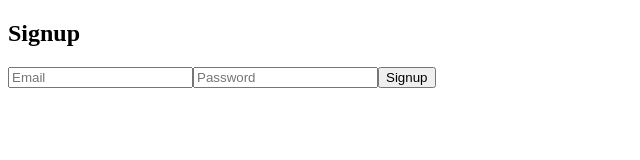
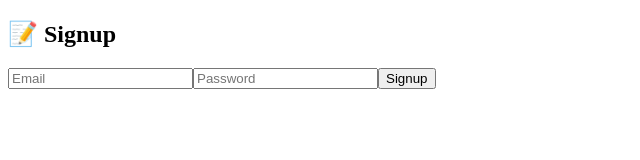
Before and after one commit to Renuka-019/ai-skill-matcher, a React (Create React App) app: page /signup in a window 1280 px wide. Shown: the top 160 px of the page, without its empty margins (0-640 px from the left). Built offline with nearby package versions, Linux system fonts and the light colour scheme.

Commit message:
Update Signup.js

```diff
--- a/src/Signup.js
+++ b/src/Signup.js
@@ -1,10 +1,10 @@
 import React, { useState } from "react";
 import { useNavigate } from "react-router-dom";
+import { motion } from "framer-motion";
 
 function Signup() {
   const [email, setEmail] = useState("");
   const [password, setPassword] = useState("");
-
   const navigate = useNavigate();
 
   const handleSignup = async () => {
@@ -21,15 +21,17 @@ function Signup() {
   };
 
   return (
-    <div className="card">
-      <h2>Signup</h2>
+    <div className="container">
+      <motion.div className="card" initial={{ opacity: 0 }} animate={{ opacity: 1 }}>
+        <h2>📝 Signup</h2>
 
-      <input placeholder="Email" onChange={(e) => setEmail(e.target.value)} />
-      <input placeholder="Password" onChange={(e) => setPassword(e.target.value)} />
+        <input placeholder="Email" onChange={(e) => setEmail(e.target.value)} />
+        <input placeholder="Password" type="password" onChange={(e) => setPassword(e.target.value)} />
 
-      <button onClick={handleSignup}>Signup</button>
+        <button onClick={handleSignup}>Signup</button>
+      </motion.div>
     </div>
   );
 }
 
-export default Signup;;
+export default Signup;
```
